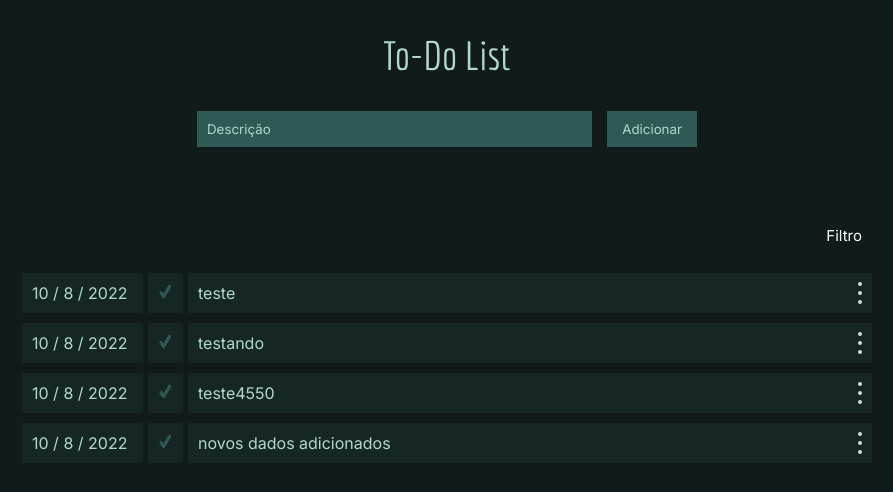
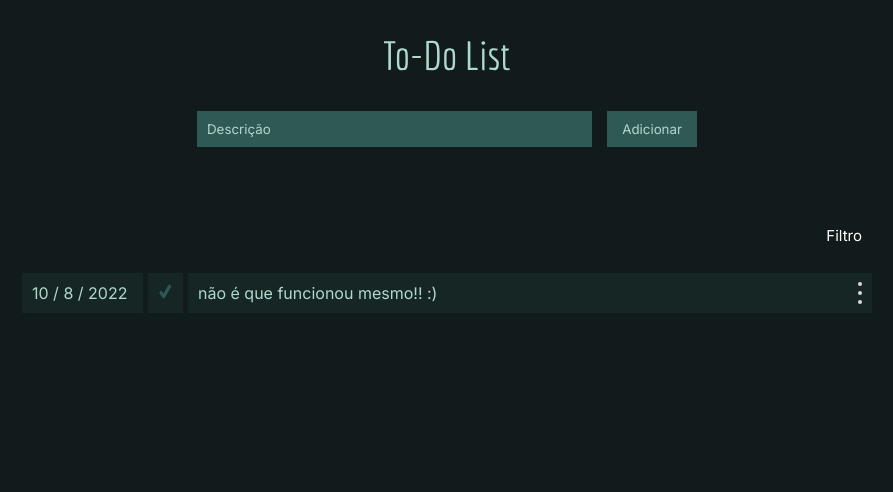
Before and after one commit to vinicius-pereira-souza/Lista-To-Do, a React (Create React App) app: page / in a window 1280 px wide. Shown: the top 492 px of the page, without its empty margins (193-1086 px from the left). Built offline with nearby package versions, Linux system fonts and the light colour scheme; data requests are answered from the project's data file.

Commit message:
funcionalidade de editar completo

```diff
--- a/db.json
+++ b/db.json
@@ -1,7 +1,7 @@
 {
   "lista_itens": [
     {
-      "descricao": "teste",
+      "descricao": "não é que funcionou mesmo!! :)",
       "data": {
         "dia": 10,
         "mes": 8,
@@ -9,36 +9,6 @@
       },
       "completo": false,
       "id": 1
-    },
-    {
-      "descricao": "testando",
-      "data": {
-        "dia": 10,
-        "mes": 8,
-        "ano": 2022
-      },
-      "completo": false,
-      "id": 2
-    },
-    {
-      "descricao": "teste4550",
-      "data": {
-        "dia": 10,
-        "mes": 8,
-        "ano": 2022
-      },
-      "completo": false,
-      "id": 3
-    },
-    {
-      "descricao": "novos dados adicionados",
-      "data": {
-        "dia": 10,
-        "mes": 8,
-        "ano": 2022
-      },
-      "completo": false,
-      "id": 4
     }
   ]
 }
--- a/src/App.js
+++ b/src/App.js
@@ -19,7 +19,7 @@ function App() {
     .then(itens => {
       setArrItem(itens)
     }).catch(err => console.log(err))
-  }, [])
+  }, [arrItem])
 
   function handleAdicionarItem(item) {
     const dataPost = new Date()
--- a/src/components/Item/Item.js
+++ b/src/components/Item/Item.js
@@ -10,25 +10,61 @@ import Deletar from './../Excluir/Deletar';
 import FormEditar from '../FormEditar/FormEditar';
 
 function Item({dados, editarDados, deletarItem}) {
+  const [ mostrarBts, setMostrarBtns ] = useState(true)
 
-  const [ mostrarBts, setMostrarBtns ] = useState(true)
   const [ completo, setCompleto ] = useState(false)
-
+  const [ deleteItem, setDeleteItem ] = useState(false)
+  const [ editarItem, setIditarItem ] = useState(false)
 
   function handleMostrarBtns() {
     setMostrarBtns(!mostrarBts)
   }
-
   function handleCompleto() {
     setCompleto(!completo)
   }
 
+  function toggleAbrirModalDelete() {
+    setDeleteItem(true)
+  }
+  function toggleDesativaModalDelete() {
+    setDeleteItem(false)
+  }
+  function btnDeletarItem() {
+    fetch(`http://localhost:5000/lista_itens/${dados.id}`, {
+      method: 'DELETE',
+      headers: {
+        'Content-Type': 'application/json'
+      }
+    })
+    .then(() => {
+      setDeleteItem(false)
+    })
+    .catch(err => console.log(err))
+  }
 
+  function handleEditarItem(item) {
+    fetch(`http://localhost:5000/lista_itens/${item.id}`, {
+      method: 'PATCH',
+      headers: {
+        'Content-Type': 'application/json'
+      },
+      body: JSON.stringify(item)
+    })
+    .then(() => {
+      setIditarItem(false)
+    })
+    .catch(err => console.log(err))
+  }
+  function toggleAbrirModalEditar() {
+    setIditarItem(true)
+  }
 
   return(
     <>
       {dados && (
         <div className={style.container}>
+          {deleteItem && <Deletar deletar={btnDeletarItem} cancelar={toggleDesativaModalDelete}/>}
+          {editarItem && <FormEditar acao={handleEditarItem} valor={dados}/>}
           <div className={style.data}>
             <p>
               <span>{dados.data.dia}</span> / <span>{dados.data.mes}</span> / <span>{dados.data.ano}</span>
@@ -46,8 +82,8 @@ function Item({dados, editarDados, deletarItem}) {
             <span></span>
           </button>
           <div className={`${mostrarBts && style.fechar} ${style.containerBtns}`}>
-            <Botao texto="Editar" customClass="editar" icone={lapis} />
-            <Botao texto="Excluir" customClass="excluir" icone={lixeira}/>
+            <Botao texto="Editar" customClass="editar" icone={lapis} acao={toggleAbrirModalEditar}/>
+            <Botao texto="Excluir" customClass="excluir" icone={lixeira} acao={toggleAbrirModalDelete}/>
           </div>
         </div>
       )}
```
